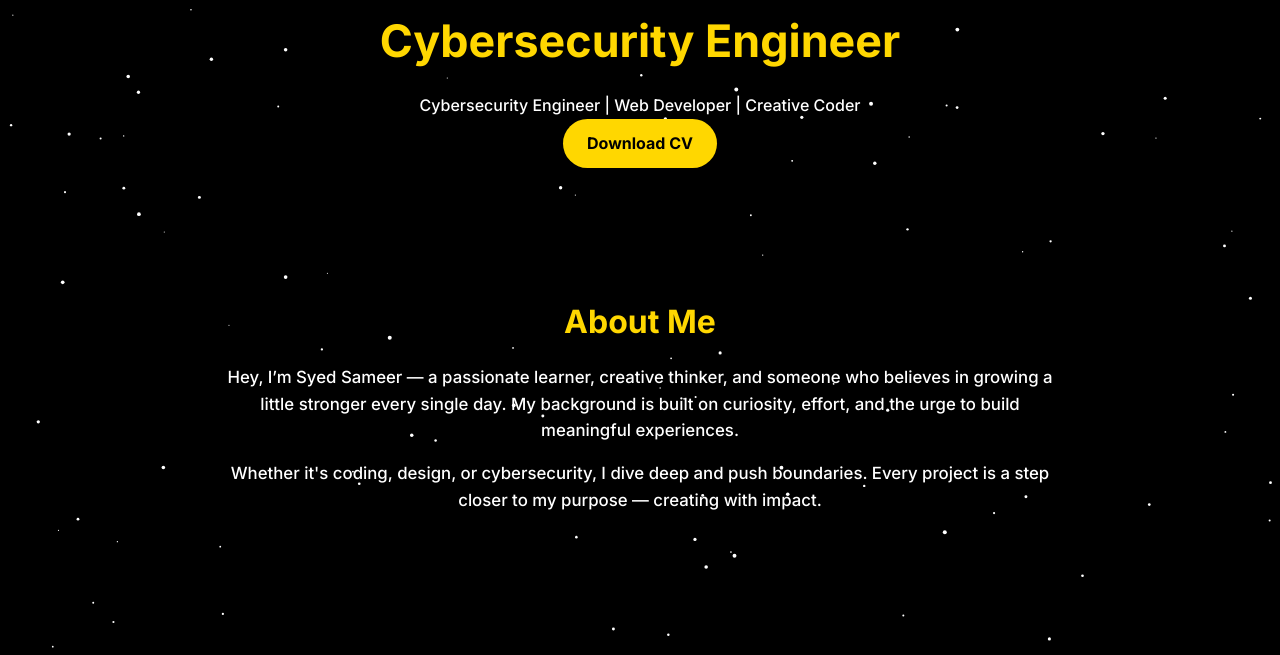
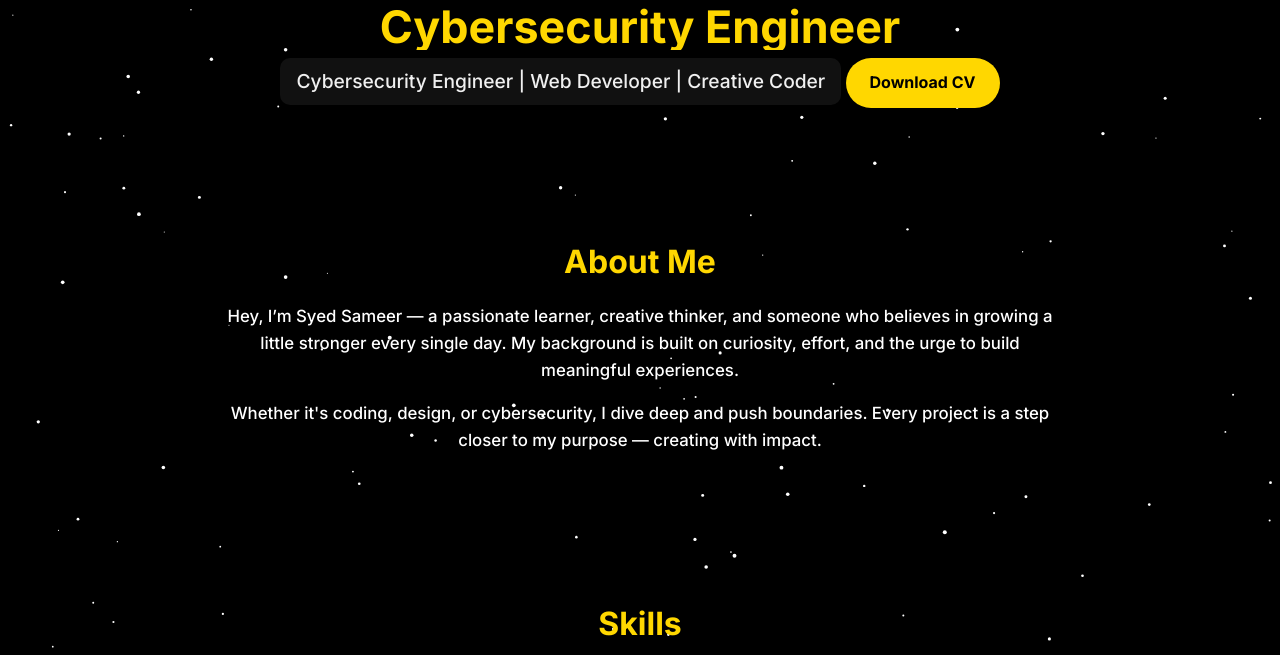
Before and after one commit to 404NotYourCode/404notyourcode.github.io, a plain HTML site: page index.html in a window 1280 px wide. Shown: the part 132-787 px from the top of the page. Drawn offline with nearby package versions, Linux system fonts and the light colour scheme.

Commit message:
Update styles.css

```diff
--- a/styles.css
+++ b/styles.css
@@ -59,12 +59,32 @@ body {
   100% { transform: translateY(0); }
 }
 
-.hero h1 {
+/* Typing Container Fix */
+.typing-container {
+  height: 2.8rem; /* Match the tallest text in your typing animation */
+  display: flex;
+  align-items: center;
+  justify-content: center;
+  overflow: hidden;
+}
+
+#typing-text {
   font-size: 2.8rem;
   font-weight: 700;
   color: #FFD700;
-  margin-bottom: 1rem;
+  white-space: nowrap;
 }
+
+.subheading-box {
+  margin-top: 0.5rem;
+  font-size: 1.2rem;
+  color: #f0f0f0;
+  background: #111111;
+  padding: 0.5rem 1rem;
+  border-radius: 10px;
+  display: inline-block;
+}
+
 
 .subheading {
   font-size: 1.2rem;
```
